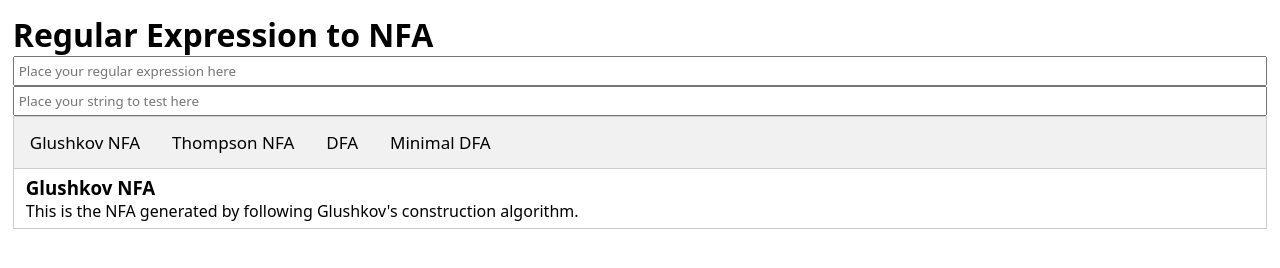
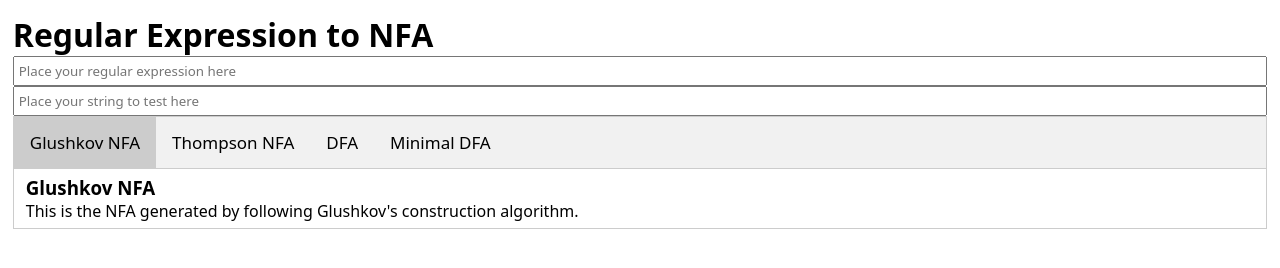
Before and after one commit to water-mizuu/web_finite_automata, a website built with webpack: page index.html in a window 1280 px wide. In both pictures the pointer is over the button "Glushkov NFA". Built offline with nearby package versions, Linux system fonts and the light colour scheme; what @viz-js/viz would draw is missing.

Commit message:
Fixed lack of tab button response

```diff
--- a/styles.css
+++ b/styles.css
@@ -47,12 +47,12 @@ body {
 }
 
 /* Change background color of buttons on hover */
-.tab button:hover {
+.tab-button:hover {
   background-color: #ddd;
 }
 
 /* Create an active/current tablink class */
-.tab button.active {
+.tab-button.active {
   background-color: #ccc;
 }
 
```
